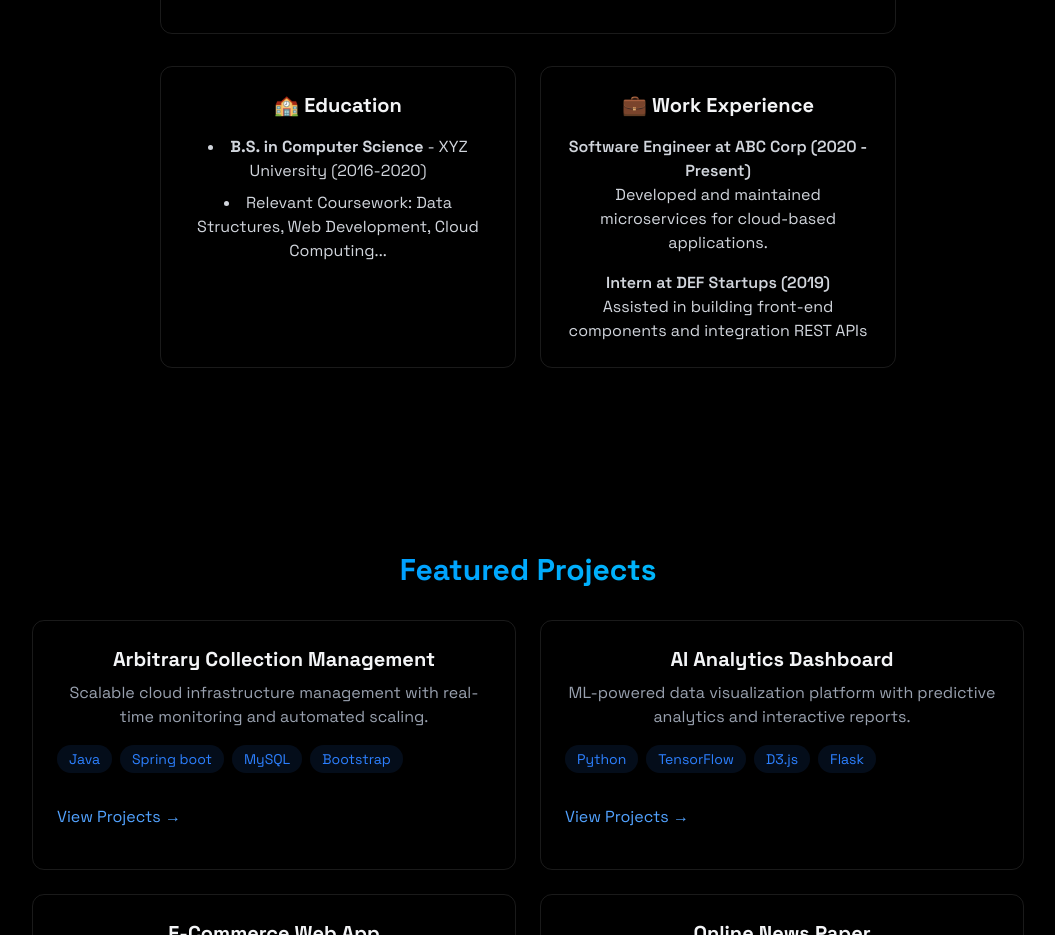
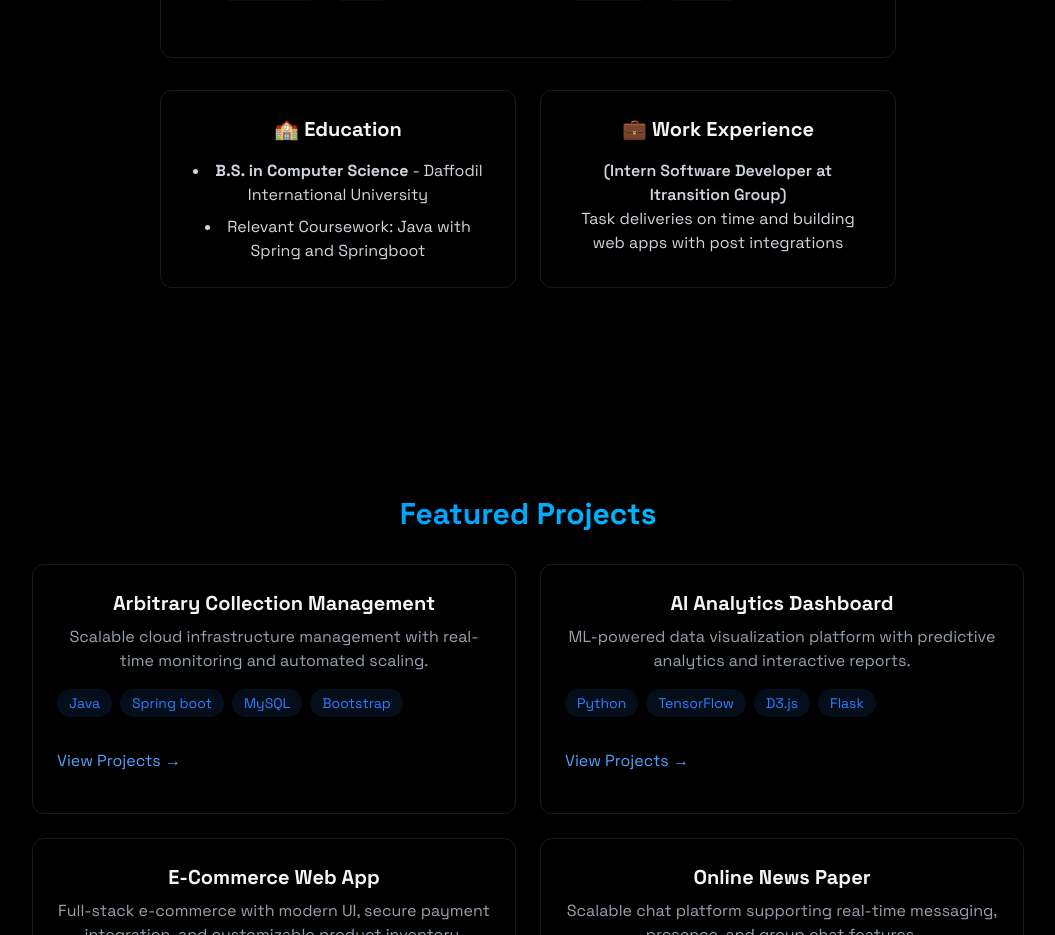
Before and after one commit to ABRyan313/Abir-Java-Portfolio, a React (Vite) app: page / in a window 1280 px wide. Shown: the part 1240-2175 px from the top of the page, without its empty margins (112-1167 px from the left). Built offline with nearby package versions, Linux system fonts and the light colour scheme.

Commit message:
Update 1.

```diff
--- a/src/components/sections/About.jsx
+++ b/src/components/sections/About.jsx
@@ -69,12 +69,11 @@ export const About = () => {
               <h3 className="text-xl font-bold mb-4"> 🏫 Education </h3>
               <ul className="list-disc list-inside text-gray-300 space-y-2">
                 <li>
-                  <strong> B.S. in Computer Science </strong> - XYZ University
-                  (2016-2020)
+                  <strong> B.S. in Computer Science </strong> - Daffodil International University
+
                 </li>
                 <li>
-                  Relevant Coursework: Data Structures, Web Development, Cloud
-                  Computing...
+                  Relevant Coursework: Java with Spring and Springboot
                 </li>
               </ul>
             </div>
@@ -84,24 +83,13 @@ export const About = () => {
                 <div>
                   <h4 className="font-semibold">
                     {" "}
-                    Software Engineer at ABC Corp (2020 - Present){" "}
+                    (Intern Software Developer at Itransition Group){" "}
                   </h4>
                   <p>
-                    Developed and maintained microservices for cloud-based
-                    applications.
+                    Task deliveries on time and building web apps with post integrations
                   </p>
                 </div>
 
-                <div>
-                  <h4 className="font-semibold">
-                    {" "}
-                    Intern at DEF Startups (2019){" "}
-                  </h4>
-                  <p>
-                    Assisted in building front-end components and integration
-                    REST APIs
-                  </p>
-                </div>
               </div>
             </div>
           </div>
```
